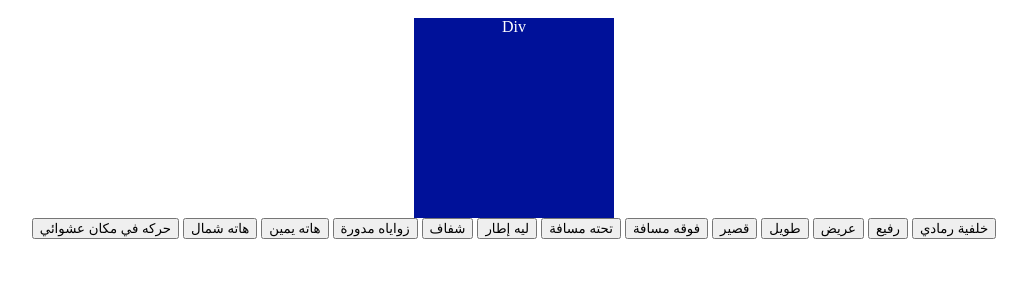
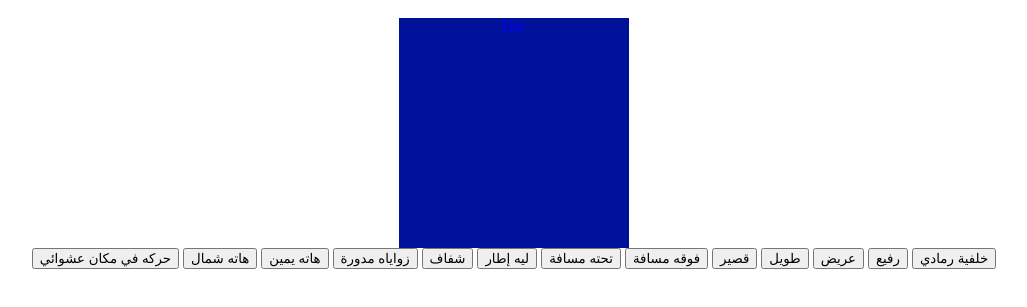
Before and after one commit to yehiaelbehery/SevenCrafts, a plain HTML site: page www/jquery101_part2.html in a window 1280 px wide. Shown: the part 49-356 px from the top of the page, without its empty margins (126-1153 px from the left). Drawn offline with nearby package versions, Linux system fonts and the light colour scheme.

Commit message:
Update jquery101_part2.html

```diff
--- a/www/jquery101_part2.html
+++ b/www/jquery101_part2.html
@@ -2,11 +2,11 @@
 <style>
 
     #div1 {
-        width:200px;
-        height:200px;
+        width:230px;
+        height:230px;
         display: inline-block;
         background-color: #001199;
-        color:white;
+        color:blue;
         z-index: 0; /* or some other value */
     transform: translateY(0);
     }
```
